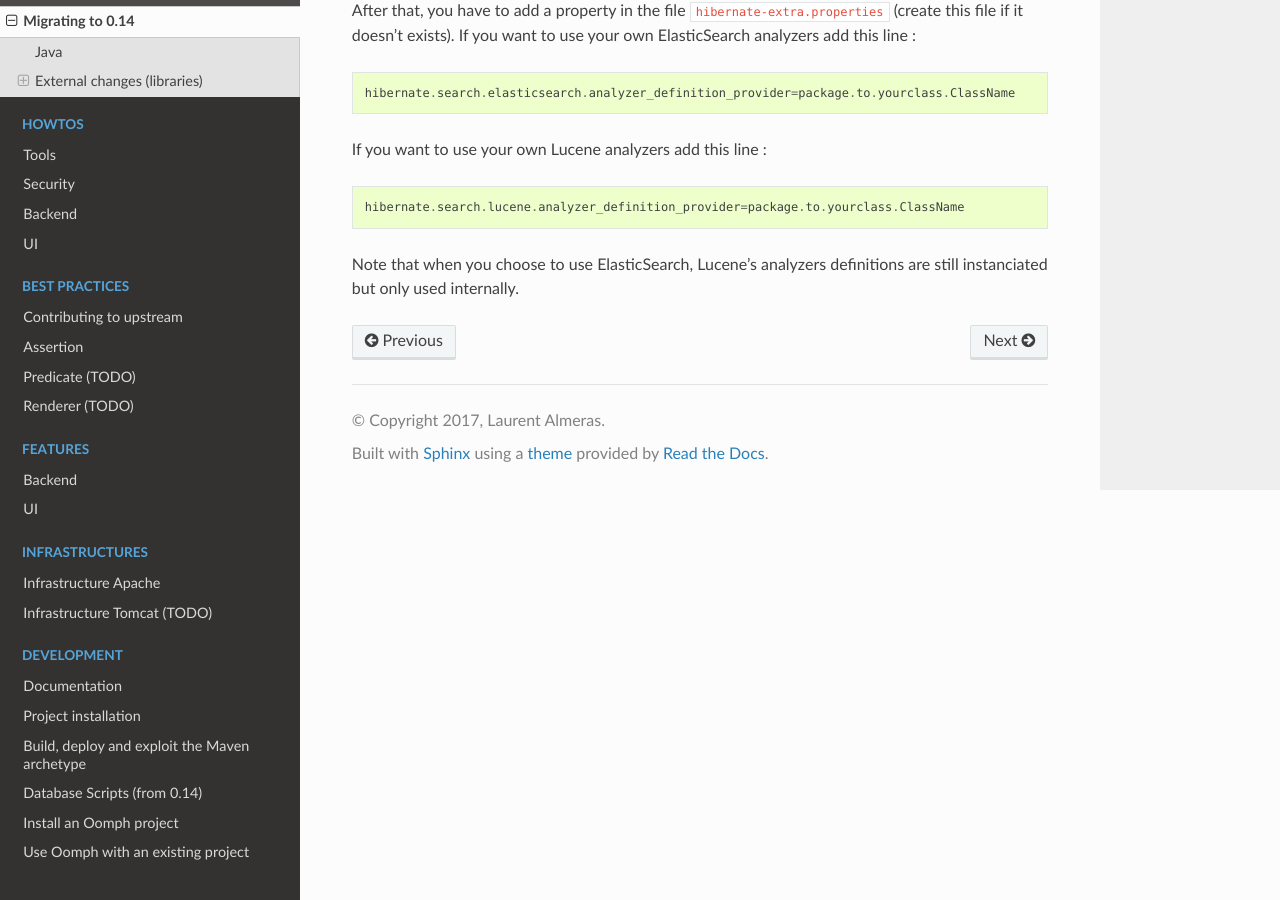
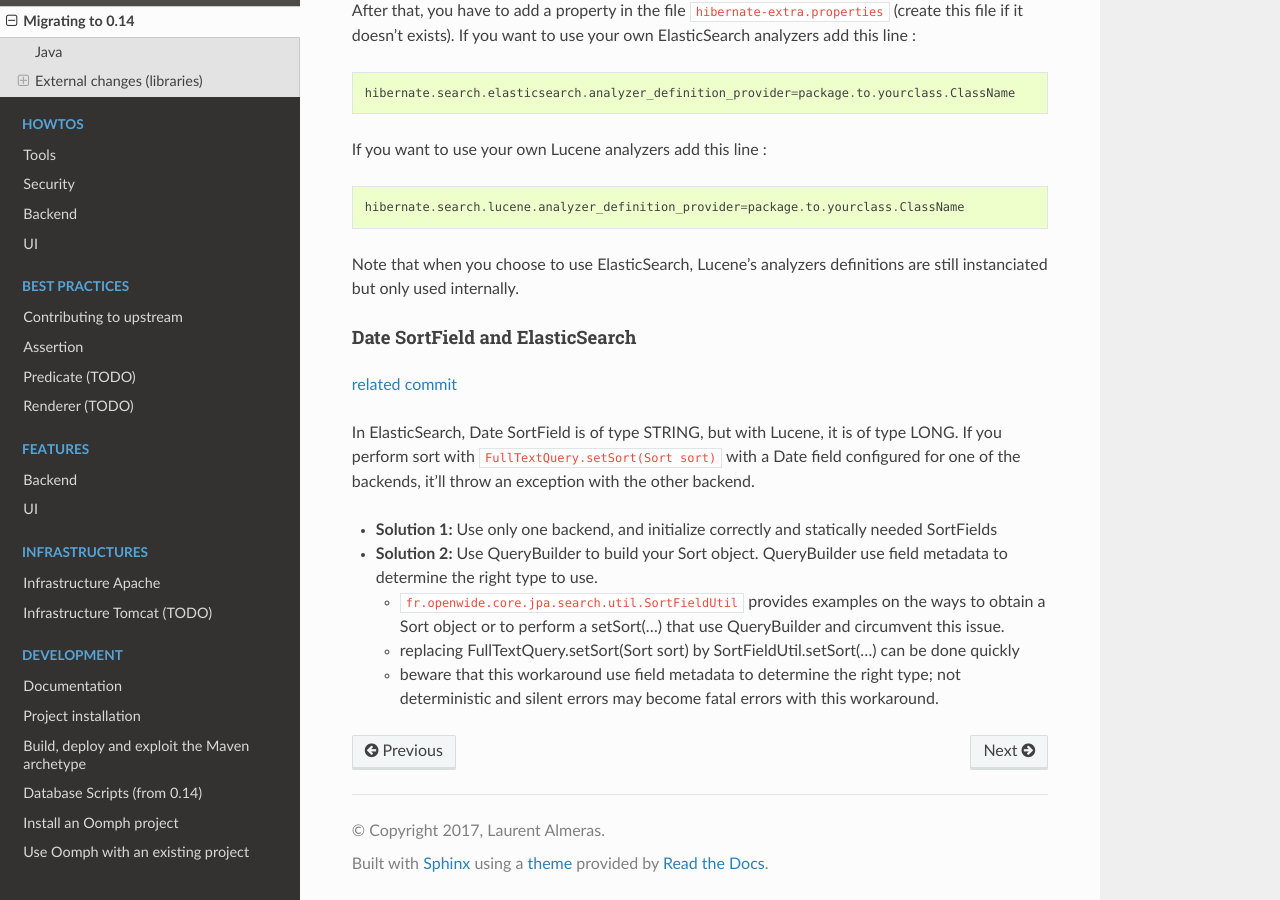
Before and after one commit to igloo-project/igloo-doc, a Sphinx documentation site: the page built from source/release-notes/Migrating-to-0.14.md, in a window 1280 px wide and 900 px high, scrolled down 2833 px. Built offline with Sphinx 7.4.7 and the Read the Docs theme 2.0.0, drawn with Linux system fonts in a browser that asks for light colours.

Commit message:
hsearch · fix elasticsearch sort on dates · documentation
with elasticsearch, Date SortField is type STRING (non numeric).
With Lucene, Date SortField is LONG. So that SortField.type is ignored,
we use QueryBuilder to prepare our Sort object (because QueryBuilder
perform field's instrospection, so it ignores inconsistent
SortField.type value)

```diff
--- a/source/release-notes/Migrating-to-0.14.md
+++ b/source/release-notes/Migrating-to-0.14.md
@@ -125,3 +125,26 @@ hibernate.search.lucene.analyzer_definition_provider=package.to.yourclass.ClassN
 
 Note that when you choose to use ElasticSearch, Lucene's analyzers definitions are
 still instanciated but only used internally.
+
+
+#### Date SortField and ElasticSearch
+
+[related commit](https://github.com/openwide-java/owsi-core-parent/commit/01cc888cb8f314554263d13bc76821c9f57a907d)
+
+In ElasticSearch, Date SortField is of type STRING, but with Lucene, it is of
+type LONG. If you perform sort with ``FullTextQuery.setSort(Sort sort)`` with a
+Date field configured for one of the backends, it'll throw an exception with the
+other backend.
+
+ * **Solution 1:** Use only one backend, and initialize correctly and statically
+   needed SortFields
+ * **Solution 2:** Use QueryBuilder to build your Sort object. QueryBuilder use
+   field metadata to determine the right type to use.
+   * ``fr.openwide.core.jpa.search.util.SortFieldUtil`` provides examples on the
+     ways to obtain a Sort object or to perform a setSort(...) that use
+     QueryBuilder and circumvent this issue.
+   * replacing FullTextQuery.setSort(Sort sort) by SortFieldUtil.setSort(...)
+     can be done quickly
+   * beware that this workaround use field metadata to determine the right
+     type; not deterministic and silent errors may become fatal errors with
+     this workaround.
```
